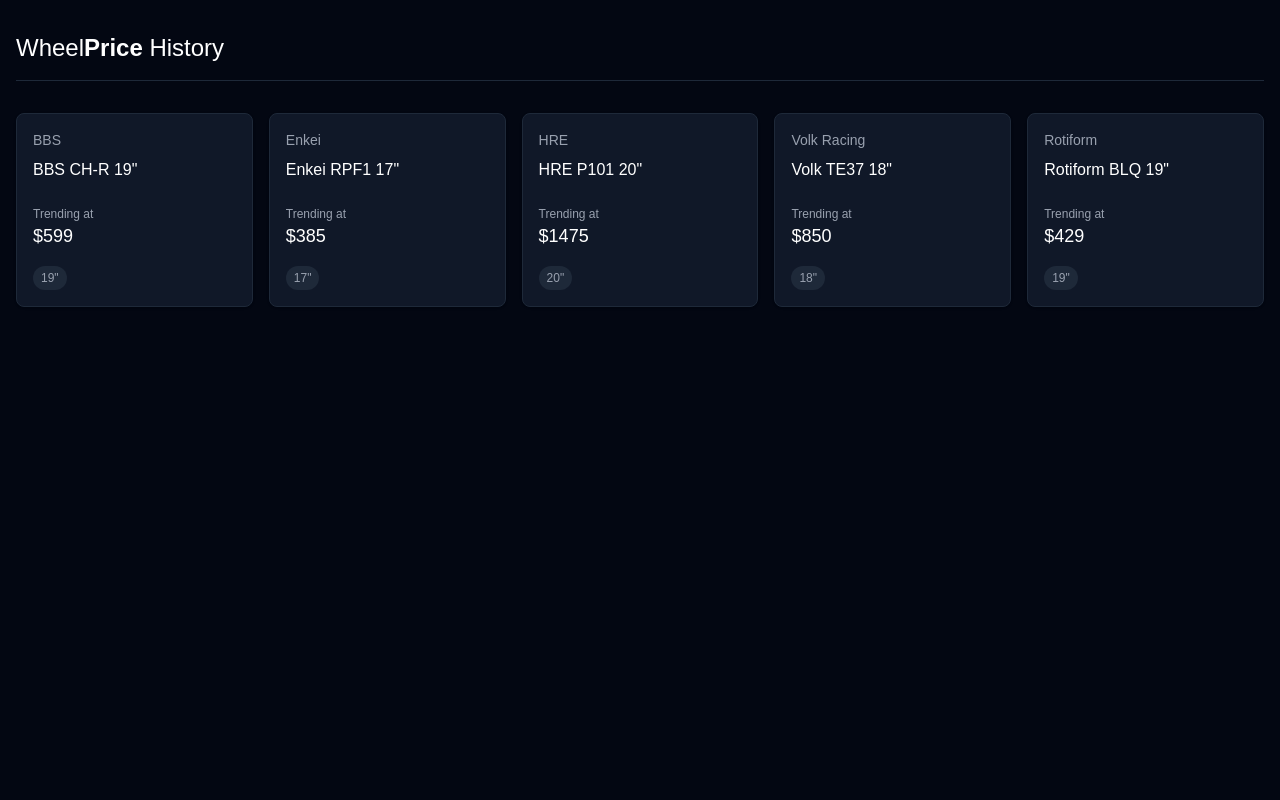
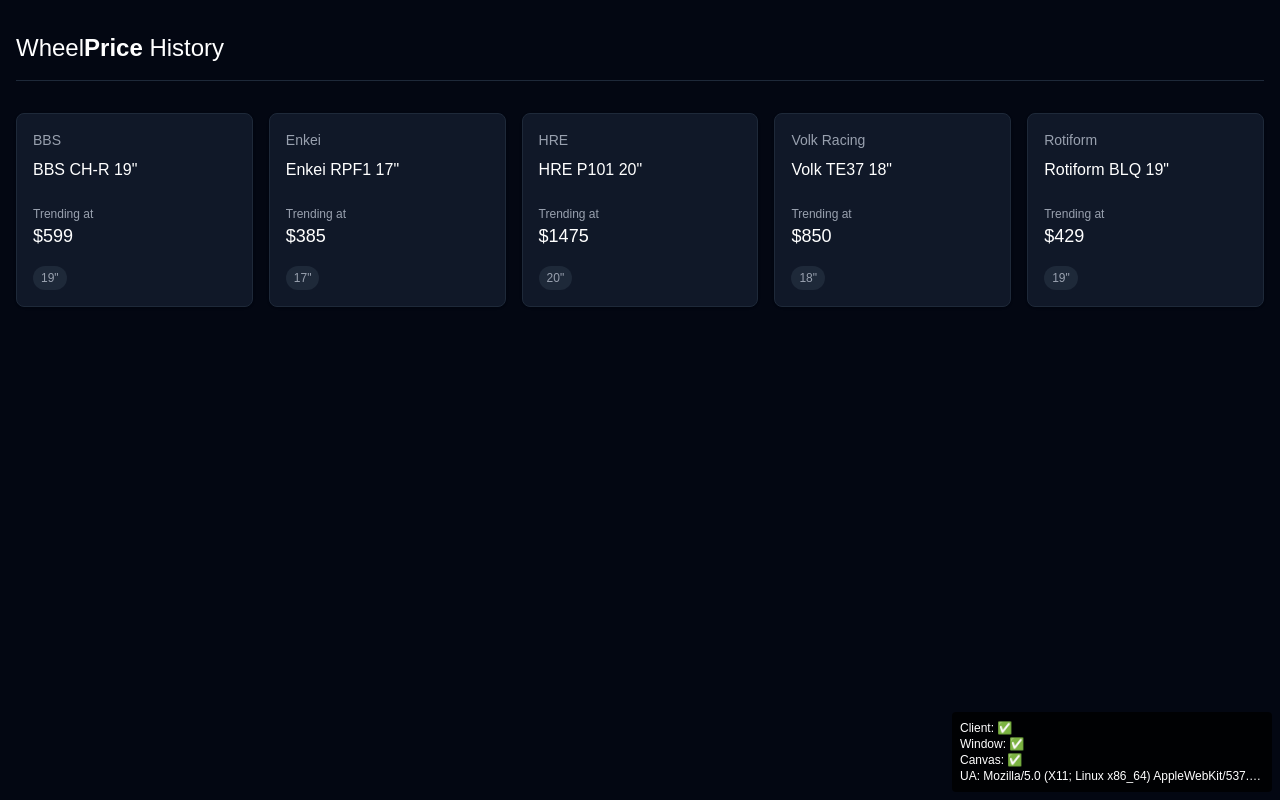
Before and after one commit to rezaca/wheelprice-history-tracker, a Next.js app: page / in a window 1280 px wide. Built offline with nearby package versions, Linux system fonts and the light colour scheme.

Commit message:
fix: Add debugging and error handling for production environment

```diff
--- a/src/app/layout.tsx
+++ b/src/app/layout.tsx
@@ -1,6 +1,7 @@
 import type { Metadata } from "next";
 import { Geist, Geist_Mono } from "next/font/google";
 import "./globals.css";
+import { DebugInfo } from "@/components/debug-info";
 
 const geistSans = Geist({
   variable: "--font-geist-sans",
@@ -28,6 +29,7 @@
         className={`${geistSans.variable} ${geistMono.variable} antialiased`}
       >
         {children}
+        <DebugInfo />
       </body>
     </html>
   );
--- /dev/null
+++ b/src/components/debug-info.tsx
@@ -0,0 +1,52 @@
+"use client";
+
+import { useEffect, useState } from "react";
+
+export function DebugInfo() {
+  const [info, setInfo] = useState<{
+    isClient: boolean;
+    windowDefined: boolean;
+    canvasSupported: boolean;
+    userAgent: string;
+  }>({
+    isClient: false,
+    windowDefined: false,
+    canvasSupported: false,
+    userAgent: "",
+  });
+
+  useEffect(() => {
+    // Check if we're on the client
+    const windowDefined = typeof window !== "undefined";
+
+    // Check if canvas is supported
+    let canvasSupported = false;
+    if (windowDefined) {
+      try {
+        const canvas = document.createElement("canvas");
+        canvasSupported = !!canvas.getContext("2d");
+      } catch (e) {
+        console.error("Canvas check error:", e);
+      }
+    }
+
+    setInfo({
+      isClient: true,
+      windowDefined,
+      canvasSupported,
+      userAgent: windowDefined ? window.navigator.userAgent : "",
+    });
+  }, []);
+
+  // Only render on client
+  if (!info.isClient) return null;
+
+  return (
+    <div className="fixed bottom-0 right-0 bg-black/80 text-white text-xs p-2 m-2 rounded z-50 max-w-xs">
+      <div>Client: {info.isClient ? "✅" : "❌"}</div>
+      <div>Window: {info.windowDefined ? "✅" : "❌"}</div>
+      <div>Canvas: {info.canvasSupported ? "✅" : "❌"}</div>
+      <div className="truncate">UA: {info.userAgent}</div>
+    </div>
+  );
+}
--- a/src/components/price-history/chart-component.tsx
+++ b/src/components/price-history/chart-component.tsx
@@ -31,6 +31,17 @@
 }
 
 export default function ChartComponent({ priceHistory }: ChartComponentProps) {
+  // Add error handling
+  if (!priceHistory || !priceHistory.pricePoints || priceHistory.pricePoints.length === 0) {
+    console.error("Invalid price history data:", priceHistory);
+    return (
+      <div className="flex items-center justify-center h-full w-full bg-gray-800/50 rounded">
+        <p className="text-gray-400">No chart data available</p>
+      </div>
+    );
+  }
+
+  try {
     const options: ChartOptions<"line"> = {
       responsive: true,
       maintainAspectRatio: false,
@@ -123,4 +134,12 @@
     };
 
     return <Line options={options} data={data} />;
+  } catch (error) {
+    console.error("Error rendering chart:", error);
+    return (
+      <div className="flex items-center justify-center h-full w-full bg-gray-800/50 rounded">
+        <p className="text-gray-400">Error loading chart</p>
+      </div>
+    );
   }
+}
--- a/src/components/price-history/price-history-card.tsx
+++ b/src/components/price-history/price-history-card.tsx
@@ -19,6 +19,15 @@
 
   // Generate price history data directly
   const priceHistory = generateMockPriceHistory(wheel.id, timeRange);
+
+  // Add console log to debug in production
+  console.log("Price history data:", {
+    wheelId: wheel.id,
+    timeRange,
+    pointsCount: priceHistory.pricePoints.length,
+    firstPoint: priceHistory.pricePoints[0],
+    lastPoint: priceHistory.pricePoints[priceHistory.pricePoints.length - 1]
+  });
 
   return (
     <div className="space-y-6">
```
Lines whose indentation alone changed are shown as unchanged.
